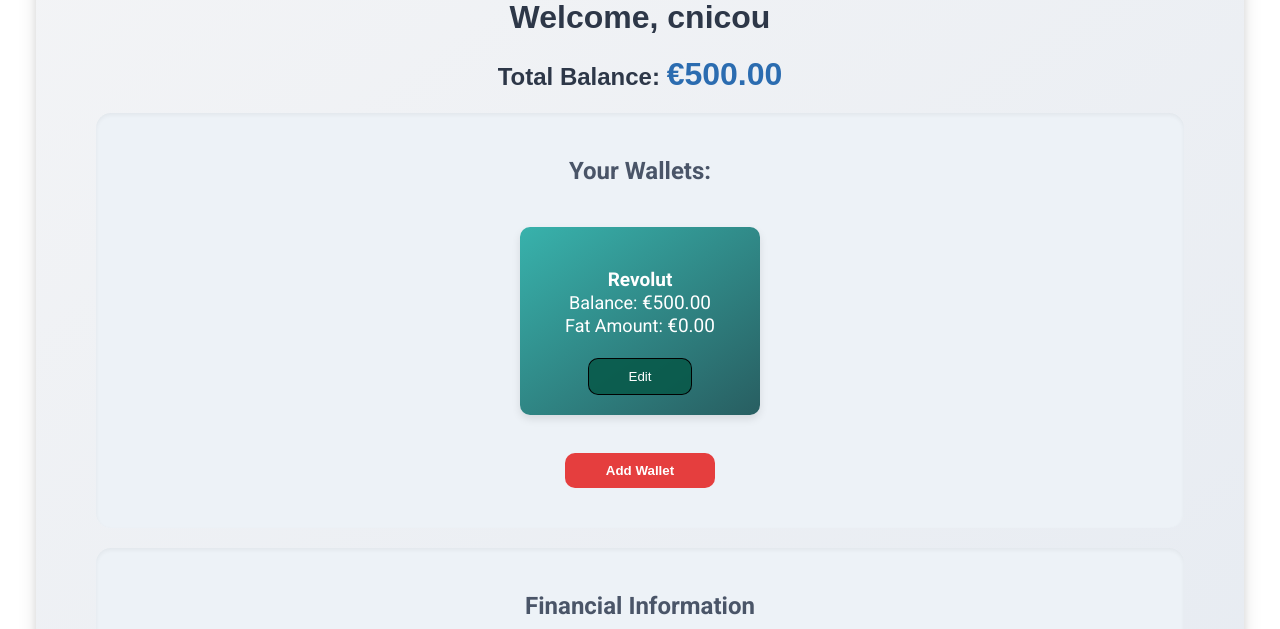
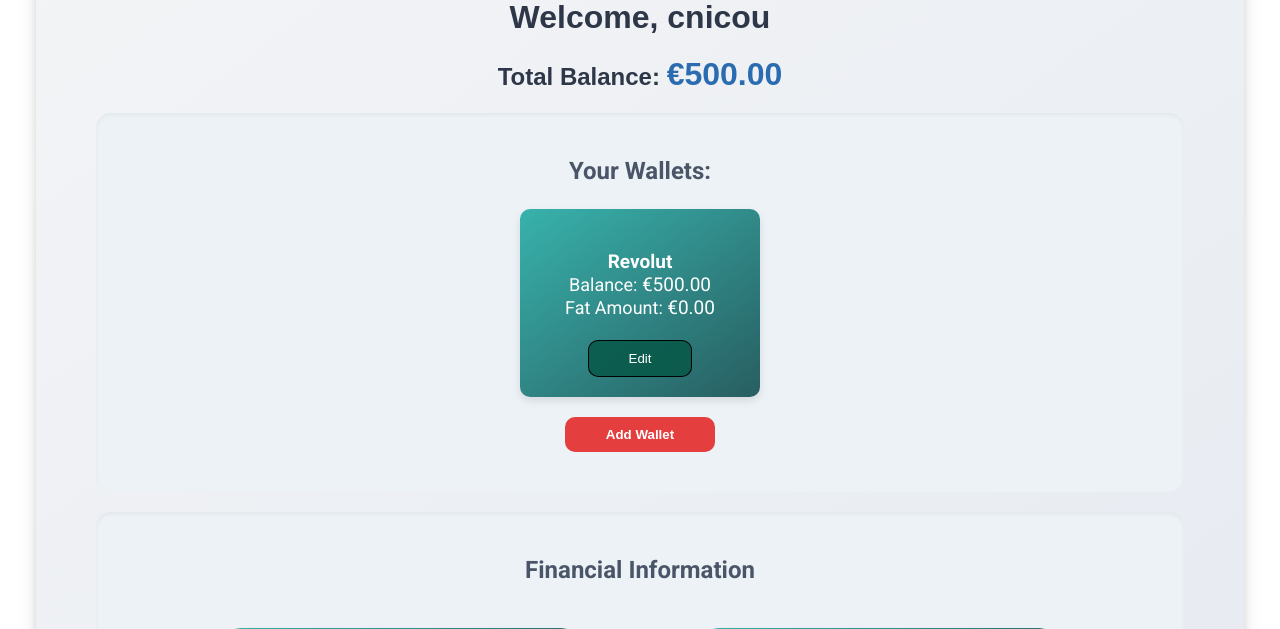
Before and after one commit to costasnicou/finaide, a Django app: page /tracker/ in a window 1280 px wide. Shown: the part 162-791 px from the top of the page. Run offline with Django 5.2, Linux system fonts and the light colour scheme; a user stored in the database is signed in; data comes from the database, SQL or seed files in the repository; both versions use the stored data as it was after the commit; some libraries are stand-ins or nearby versions.

Commit message:
minor-wallet-fix

```diff
--- a/finaide/tracker/static/css/dashboard.css
+++ b/finaide/tracker/static/css/dashboard.css
@@ -318,6 +318,7 @@ section h3 {
     box-shadow: 0 4px 8px rgba(0, 0, 0, 0.1);
     transition: background-color 0.3s ease;
     font-size: 18px;
+    margin:0 20px;
 }
 
 .wallet-header{
```
Also changed, not shown: finaide/db.sqlite3.
